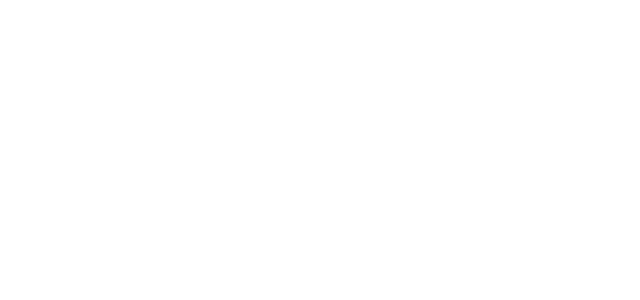
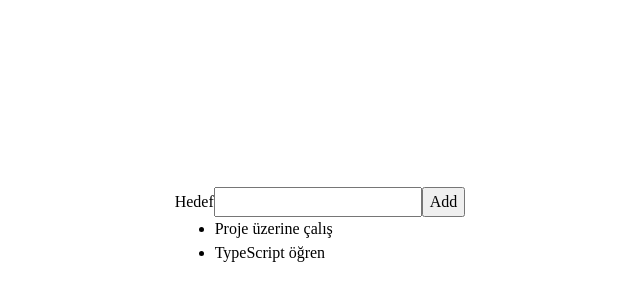
Before and after one commit to OmerAkgull/todo-list, a React (Vite) app: page / in a window 1280 px wide. Shown: the part 174-474 px from the top of the page, without its empty margins (320-960 px from the left). Built offline with nearby package versions, Linux system fonts and the light colour scheme.

Commit message:
Create Input and useStates for goals

```diff
--- a/src/App.jsx
+++ b/src/App.jsx
@@ -1,9 +1,30 @@
 import { GlobalStyle } from "./globalStyles";
+import { useState } from "react";
 
 function App() {
-  return <>
-    <GlobalStyle/>
-  </>;
+  const [todoInput, setTodoInput] = useState("");
+  const [todos, setTodos] = useState([
+    "Proje üzerine çalış",
+    "TypeScript öğren",
+  ]);
+  const listItems = todos.map((goal, index) => <li key={index}>{goal}</li>);
+
+
+  function addToDo() {
+    setTodos(...todos, todoInput);
+  }
+
+  return (
+    <>
+      <GlobalStyle />
+      <form>
+        <label htmlFor="#todoInput">Hedef</label>
+        <input value={todoInput} onChange={setTodoInput} id="todoInput"></input>
+        <button onClick={addToDo}>Add</button>
+      </form>
+      <ul>{listItems}</ul>
+    </>
+  );
 }
 
 export default App;
```
